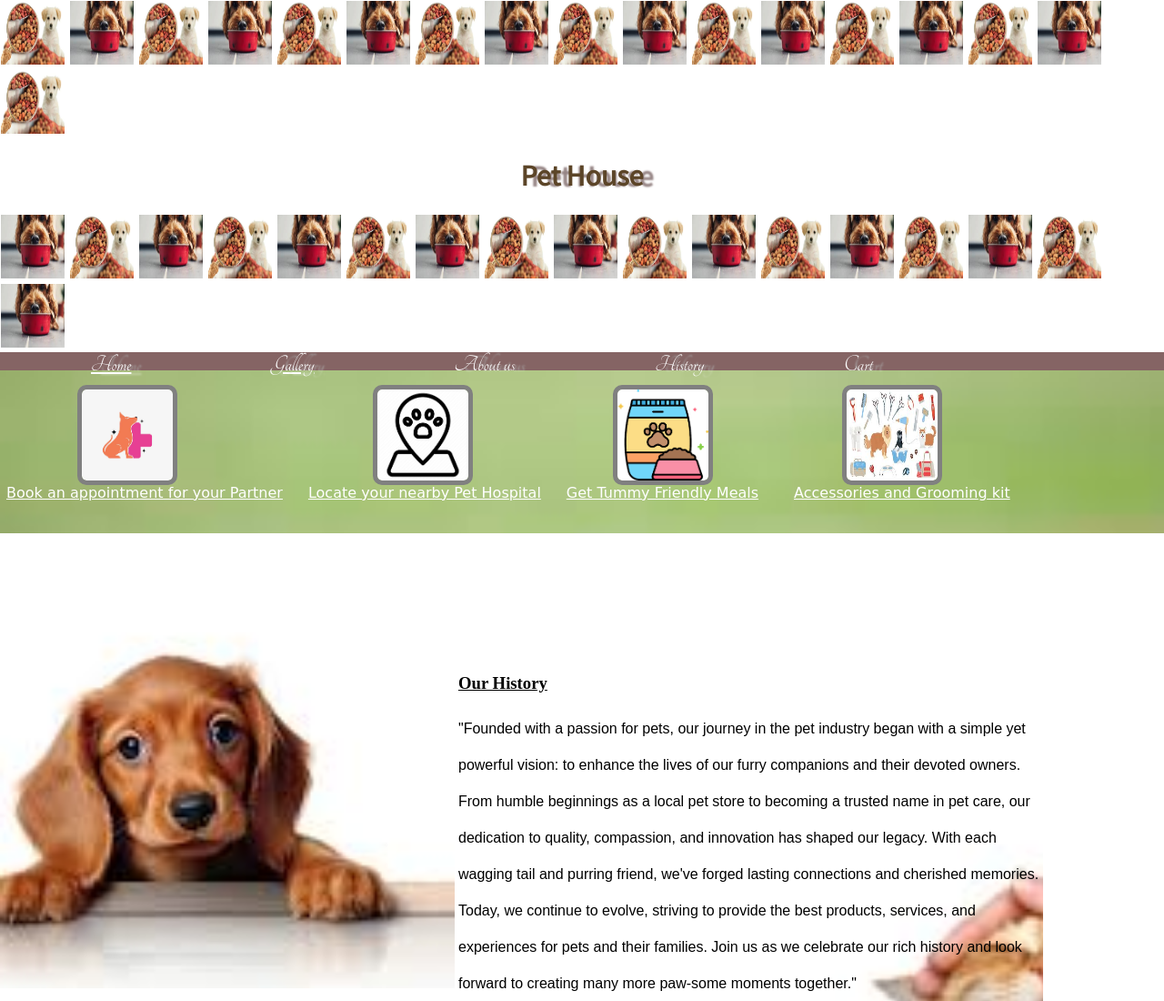
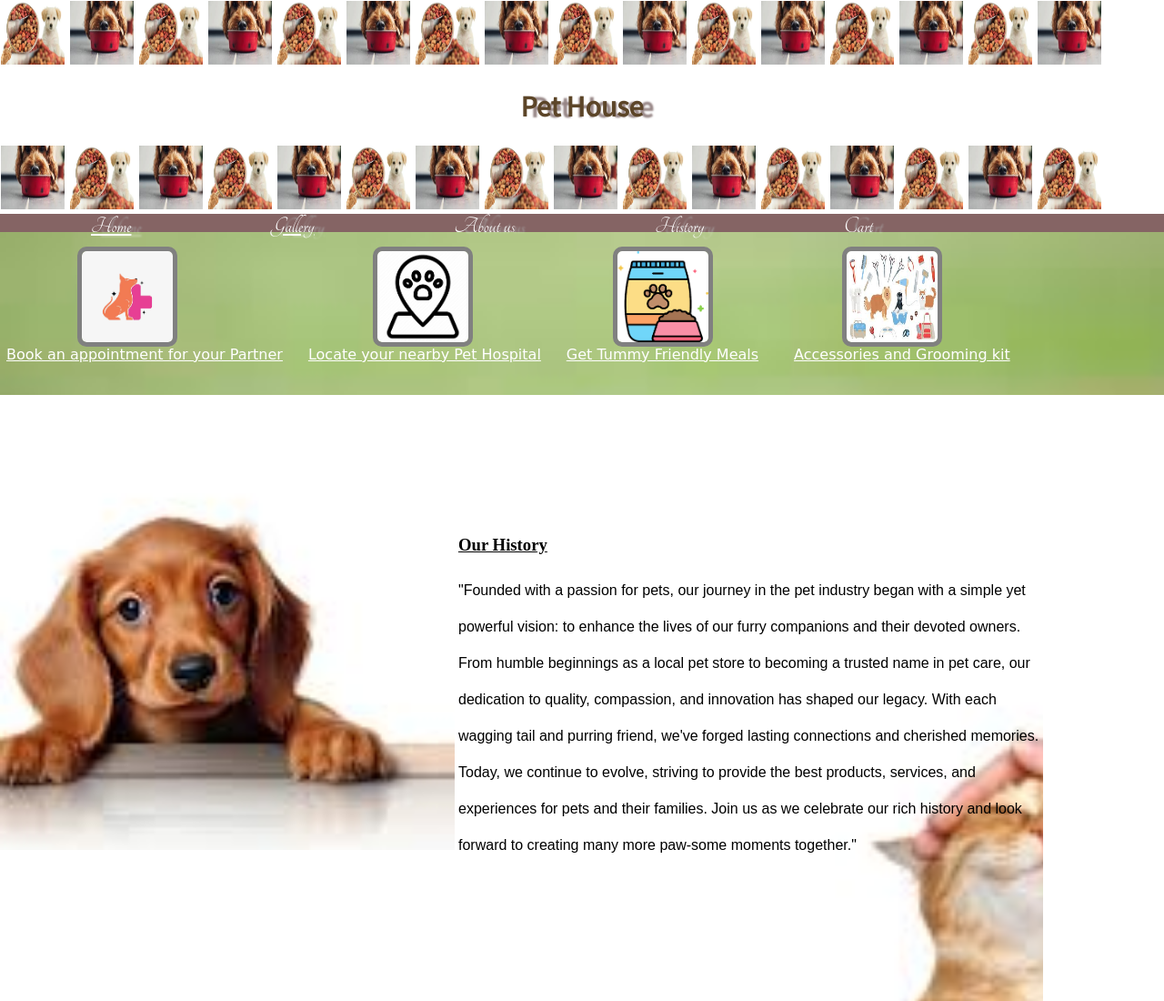
Before and after one commit to builder-Shree/Pet-House-Website, a plain HTML site: page index.html in a window 1280 px wide. Shown: the top 1100 px of the page at 91% size. Drawn offline with Linux system fonts and the light colour scheme.

Commit message:
new index

```diff
--- a/index.html
+++ b/index.html
@@ -27,7 +27,7 @@
     <img id="headimg" src="pet2.jpg">
     <img id="headimg" src="dog1.jpg">
     <img id="headimg" src="pet2.jpg">
-    <img id="headimg" src="dog1.jpg">
+
 
     <h1 id="heading">Pet House</h1>
     <img id="headimg" src="pet2.jpg">
@@ -46,7 +46,7 @@
     <img id="headimg" src="dog1.jpg">
     <img id="headimg" src="pet2.jpg">
     <img id="headimg" src="dog1.jpg">
-    <img id="headimg" src="pet2.jpg">
+
 
     </div>
 <div id="navbg">
```
